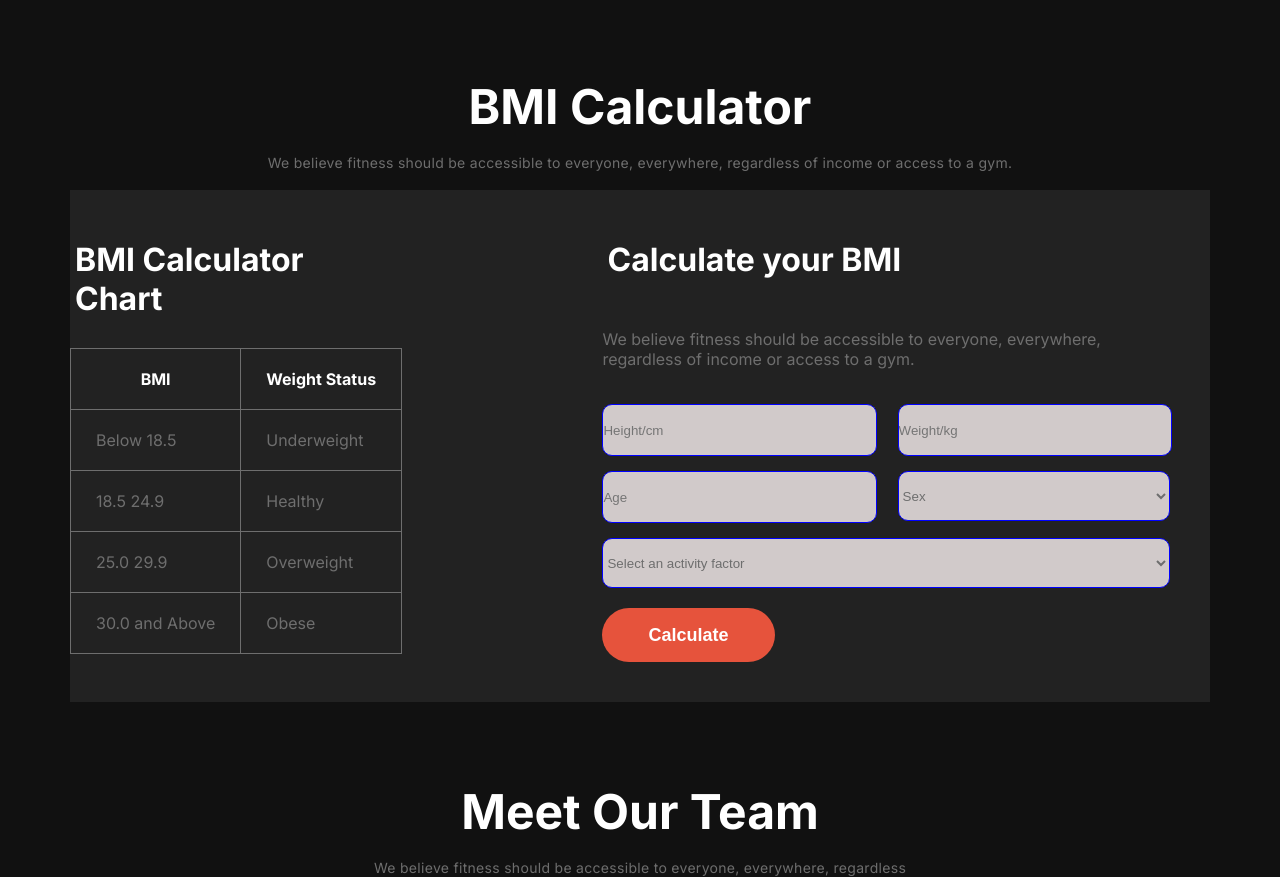
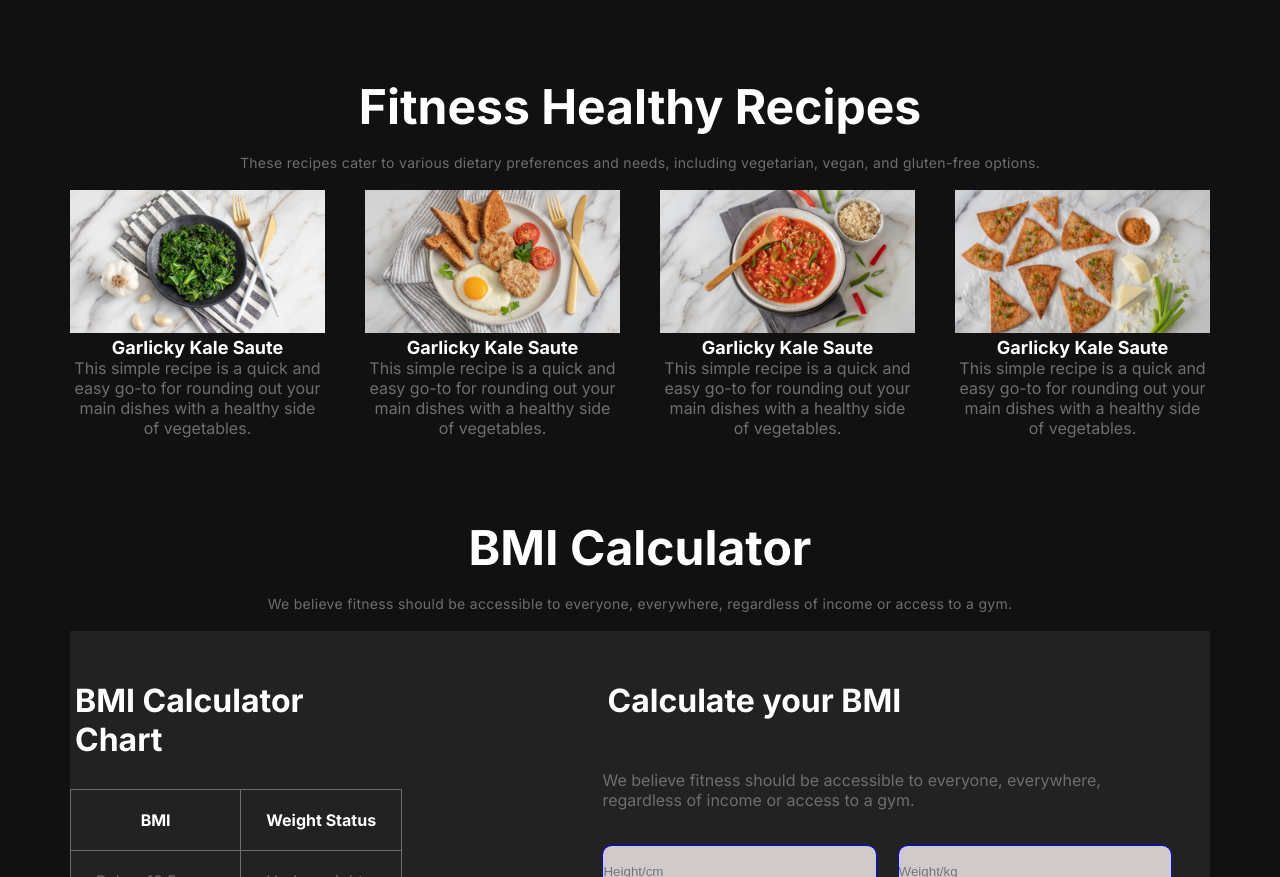
Before and after one commit to masumahmedon/fitness-, a plain HTML site: page index.html in a window 1280 px wide. Shown: the part 1685-2562 px from the top of the page. Drawn offline with Linux system fonts and the light colour scheme; a web font is replaced by a local one.

Commit message:
added recipe section

```diff
--- a/index.html
+++ b/index.html
@@ -7,7 +7,6 @@
     <link rel="stylesheet" href="styles/styles.css">
     <link rel="stylesheet" href="styles/responsive.css">
     <link rel="stylesheet" href="https://cdnjs.cloudflare.com/ajax/libs/font-awesome/6.6.0/css/all.min.css">
-
 </head>
 <body class="inter-font">
     <!-- header section start here-->
@@ -70,7 +69,6 @@
                         access to a gym</p>
                 </div>
                 <div class="feature-types">
-
                     <div class="feature-card">
                         <div>
                             <img src="images/image 3.png" alt="">
@@ -117,6 +115,52 @@
                 </div>
             </div>
           </section>
+          <!--  extra mile section end here -->
+          <!--  Recipes section start here -->
+            <section class="Recipes margin-top">
+                <div class="Recipes-container section color">
+                    <div class="content-Recipes">
+                        <div class="Recipes-title title">Fitness Healthy Recipes</div>
+                        <div class="Recipes-description description">These recipes cater to various dietary preferences and needs,
+                            including vegetarian, vegan, and gluten-free options. </div>
+                    </div>
+                    <div class="recipes-type">
+                        <div class="recipe-card">
+                            <div>
+                                <img src="images/Recipe 1.jpg" alt="">
+                                <h5 class="recipe-title color">Garlicky Kale Saute</h5>
+                                <p class="recipe-description color">This simple recipe is a quick and easy go-to for rounding out your main
+                                    dishes with a healthy side of vegetables.</p>
+                            </div>
+                        </div>
+                        <div class="recipe-card">
+                            <div>
+                                <img src="images/Recipe 2.jpg" alt="">
+                                <h5 class="recipe-title color">Garlicky Kale Saute</h5>
+                                <p class="recipe-description color">This simple recipe is a quick and easy go-to for rounding out your main
+                                    dishes with a healthy side of vegetables.</p>
+                            </div>
+                        </div>
+                        <div class="recipe-card">
+                            <div>
+                                <img src="images/Recipe 3.jpg" alt="">
+                                <h5 class="recipe-title color">Garlicky Kale Saute</h5>
+                                <p class="recipe-description color">This simple recipe is a quick and easy go-to for rounding out your main
+                                    dishes with a healthy side of vegetables.</p>
+                            </div>
+                        </div>
+                        <div class="recipe-card">
+                            <div>
+                                <img src="images/Recipe 4.jpg" alt="">
+                                <h5 class="recipe-title color">Garlicky Kale Saute</h5>
+                                <p class="recipe-description color">This simple recipe is a quick and easy go-to for rounding out your main
+                                    dishes with a healthy side of vegetables.</p>
+                            </div>
+                        </div>
+                    </div>
+                </div>
+            </section>
+          <!--  Recipes section end here -->
           <!-- Calculator section  start here -->
            <section class="Calculator margin-top">
             <div class="Calculator-container section color">
@@ -199,7 +243,6 @@
                         everywhere, regardless of income or access to a gym.</p>
                 </div>
                 <div class="team-person">
-
                     <div class="person">
                         <img src="images/trainer1.png" alt="">
                         <div class="position">
--- a/styles/styles.css
+++ b/styles/styles.css
@@ -250,6 +250,27 @@ body{
   border-radius: 20px;
   margin: 25px 80px;
 }
+/* extra mail section style end */
+/* Recipes section start here */
+  .recipe-card{
+    text-align: center;
+  }
+  .recipes-type{
+    display: grid;
+    grid-template-columns: repeat(4,1fr);
+    gap: 40px;
+  }
+  .recipe-card img{
+    width: 100%;
+  }
+  .recipe-title{
+    font-size: 1.125rem;
+    font-family: 600;
+  }
+  .recipe-description{
+    color: #6e6e6e;
+  }
+/* Recipes section end here */
 /* calculator section style start */
 .Calculator-info{
   background-color: #222222;
@@ -305,7 +326,6 @@ th{
   border-radius: 10px;
 }
 /* calculator section style end */
-/* extra mail section style end */
 /* team section style start */
 .team-person{
   display: grid;
```
Also changed, not shown: images/Recipe 1.jpg (added), images/Recipe 2.jpg (added), images/Recipe 3.jpg (added), images/Recipe 4.jpg (added).
